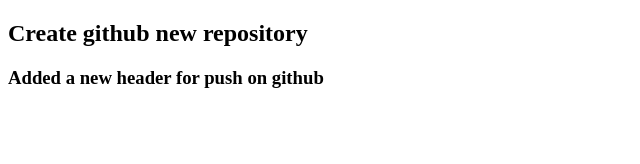
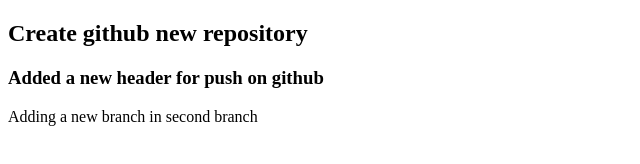
Before and after one commit to mdumar112233/my_first_website, a plain HTML site: page index.html in a window 1280 px wide. Shown: the whole page, without its empty margins (0-640 px from the left). Drawn offline with Linux system fonts and the light colour scheme.

Commit message:
added my second branch

```diff
--- a/index.html
+++ b/index.html
@@ -8,5 +8,6 @@
 <body>
     <h2>Create github new repository</h2>
     <h3>Added a new header for push on github</h3>
+    <p>Adding a new branch in second branch</p>
 </body>
 </html>
```
